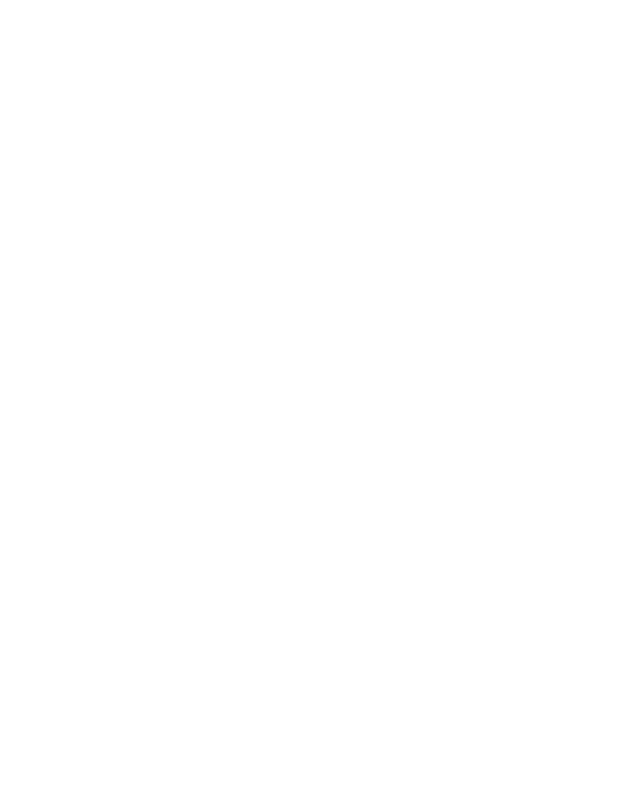
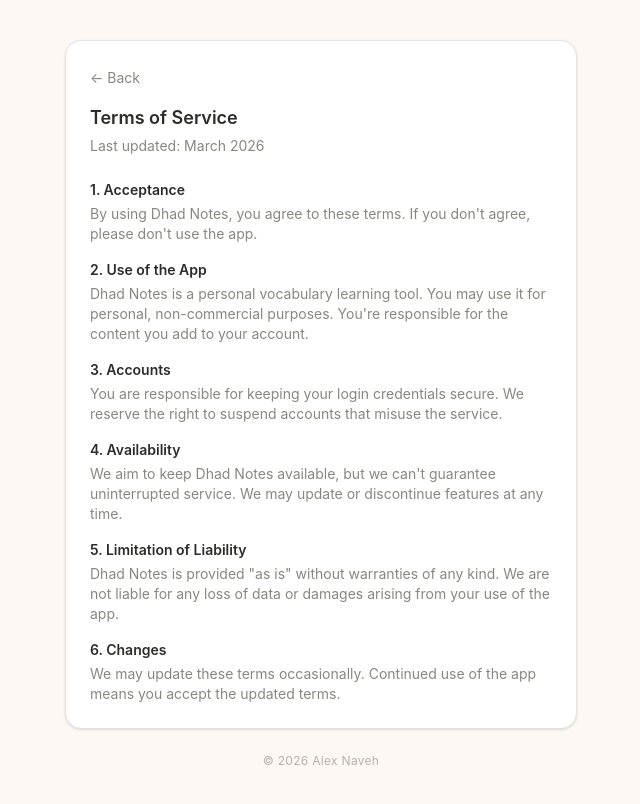
Before and after one commit to alexnaveh/practice-arabic-web, a React (Vite) app in the folder frontend/: page /terms in a window 1280 px wide. Before the commit this address had no page. Shown: the top 804 px of the page, without its empty margins (319-959 px from the left). Built offline with nearby package versions, Linux system fonts and the light colour scheme.

Commit message:
add: Terms of Service and Privacy Policy pages with legal footer

```diff
--- a/frontend/src/main.jsx
+++ b/frontend/src/main.jsx
@@ -6,6 +6,8 @@
 import GroupsPage from "./pages/GroupsPage";
 import GroupPage from "./pages/GroupPage";
 import AuthPage from "./pages/AuthPage";
+import TermsPage from "./pages/legal/TermsPage";
+import PrivacyPage from "./pages/legal/PrivacyPage";
 
 function PrivateRoute({ children }) {
   const token = localStorage.getItem("token");
@@ -41,6 +43,8 @@
             </PrivateRoute>
           }
         />
+        <Route path="/terms" element={<TermsPage />} />
+        <Route path="/privacy" element={<PrivacyPage />} />
       </Routes>
     </BrowserRouter>
   </StrictMode>
--- a/frontend/src/pages/AuthPage.jsx
+++ b/frontend/src/pages/AuthPage.jsx
@@ -1,5 +1,5 @@
 import { useState, useEffect } from "react";
-import { useNavigate } from "react-router-dom";
+import { useNavigate, Link } from "react-router-dom";
 import { loginUser, registerUser } from "../api";
 
 const LABELS = ["تدرب على ملاحظات الضاد", "Dhad Notes", "פתקי הדאד",];
@@ -145,8 +145,13 @@
         </button>
       </div>
 
-      {/* Footer watermark */}
-      <p className="text-xs text-[#B4B2A9] mt-6 tracking-wide">Made by Alex Naveh</p>
+        <div className="flex flex-col items-center gap-1 mt-6">
+            <p className="text-xs text-[#B4B2A9] tracking-wide">© 2026 Alex Naveh</p>
+            <div className="flex gap-3">
+                <Link to="/terms" className="text-xs text-[#B4B2A9] hover:text-[#D85A30] transition">Terms</Link>
+                <Link to="/privacy" className="text-xs text-[#B4B2A9] hover:text-[#D85A30] transition">Privacy</Link>
+            </div>
+        </div>
     </div>
   );
 }
--- /dev/null
+++ b/frontend/src/pages/legal/PrivacyPage.jsx
@@ -0,0 +1,55 @@
+import { useNavigate } from "react-router-dom";
+
+export default function PrivacyPage() {
+  const navigate = useNavigate();
+
+  return (
+    <div className="min-h-screen flex flex-col items-center justify-start bg-[#FDF8F3] px-4 py-10">
+      <div className="bg-white rounded-2xl shadow-sm border border-[#E8E2DA] w-full max-w-lg p-6">
+        <button
+          onClick={() => navigate(-1)}
+          className="text-sm text-[#888780] mb-4 hover:text-[#D85A30] transition"
+        >
+          ← Back
+        </button>
+
+        <h1 className="text-lg font-semibold text-[#2C2C2A] mb-1">Privacy Policy</h1>
+        <p className="text-sm text-[#888780] mb-6">Last updated: March 2026</p>
+
+        <div className="space-y-4 text-sm text-[#2C2C2A]">
+          <section>
+            <h2 className="font-semibold mb-1">1. What We Collect</h2>
+            <p className="text-[#888780]">We collect your email address and the words you add to your account. No other personal information is collected.</p>
+          </section>
+
+          <section>
+            <h2 className="font-semibold mb-1">2. How We Use It</h2>
+            <p className="text-[#888780]">Your data is used solely to provide the app's functionality — storing and displaying your personal word list. We don't sell or share your data with third parties.</p>
+          </section>
+
+          <section>
+            <h2 className="font-semibold mb-1">3. Data Storage</h2>
+            <p className="text-[#888780]">Your data is stored securely. Passwords are hashed and never stored in plain text.</p>
+          </section>
+
+          <section>
+            <h2 className="font-semibold mb-1">4. Cookies & Local Storage</h2>
+            <p className="text-[#888780]">We use browser local storage to keep you logged in via a JWT token. No tracking cookies are used.</p>
+          </section>
+
+          <section>
+            <h2 className="font-semibold mb-1">5. Your Rights</h2>
+            <p className="text-[#888780]">You can delete your words at any time from within the app. To request full account deletion, contact us directly.</p>
+          </section>
+
+          <section>
+            <h2 className="font-semibold mb-1">6. Contact</h2>
+            <p className="text-[#888780]">Questions? Reach out at the GitHub repository linked in the app.</p>
+          </section>
+        </div>
+      </div>
+
+      <p className="text-xs text-[#B4B2A9] mt-6 tracking-wide">© 2026 Alex Naveh</p>
+    </div>
+  );
+}
--- /dev/null
+++ b/frontend/src/pages/legal/TermsPage.jsx
@@ -0,0 +1,55 @@
+import { useNavigate } from "react-router-dom";
+
+export default function TermsPage() {
+  const navigate = useNavigate();
+
+  return (
+    <div className="min-h-screen flex flex-col items-center justify-start bg-[#FDF8F3] px-4 py-10">
+      <div className="bg-white rounded-2xl shadow-sm border border-[#E8E2DA] w-full max-w-lg p-6">
+        <button
+          onClick={() => navigate(-1)}
+          className="text-sm text-[#888780] mb-4 hover:text-[#D85A30] transition"
+        >
+          ← Back
+        </button>
+
+        <h1 className="text-lg font-semibold text-[#2C2C2A] mb-1">Terms of Service</h1>
+        <p className="text-sm text-[#888780] mb-6">Last updated: March 2026</p>
+
+        <div className="space-y-4 text-sm text-[#2C2C2A]">
+          <section>
+            <h2 className="font-semibold mb-1">1. Acceptance</h2>
+            <p className="text-[#888780]">By using Dhad Notes, you agree to these terms. If you don't agree, please don't use the app.</p>
+          </section>
+
+          <section>
+            <h2 className="font-semibold mb-1">2. Use of the App</h2>
+            <p className="text-[#888780]">Dhad Notes is a personal vocabulary learning tool. You may use it for personal, non-commercial purposes. You're responsible for the content you add to your account.</p>
+          </section>
+
+          <section>
+            <h2 className="font-semibold mb-1">3. Accounts</h2>
+            <p className="text-[#888780]">You are responsible for keeping your login credentials secure. We reserve the right to suspend accounts that misuse the service.</p>
+          </section>
+
+          <section>
+            <h2 className="font-semibold mb-1">4. Availability</h2>
+            <p className="text-[#888780]">We aim to keep Dhad Notes available, but we can't guarantee uninterrupted service. We may update or discontinue features at any time.</p>
+          </section>
+
+          <section>
+            <h2 className="font-semibold mb-1">5. Limitation of Liability</h2>
+            <p className="text-[#888780]">Dhad Notes is provided "as is" without warranties of any kind. We are not liable for any loss of data or damages arising from your use of the app.</p>
+          </section>
+
+          <section>
+            <h2 className="font-semibold mb-1">6. Changes</h2>
+            <p className="text-[#888780]">We may update these terms occasionally. Continued use of the app means you accept the updated terms.</p>
+          </section>
+        </div>
+      </div>
+
+      <p className="text-xs text-[#B4B2A9] mt-6 tracking-wide">© 2026 Alex Naveh</p>
+    </div>
+  );
+}
```
Also changed, not shown: 1 other file (tests, documents, lock files or other folders).
